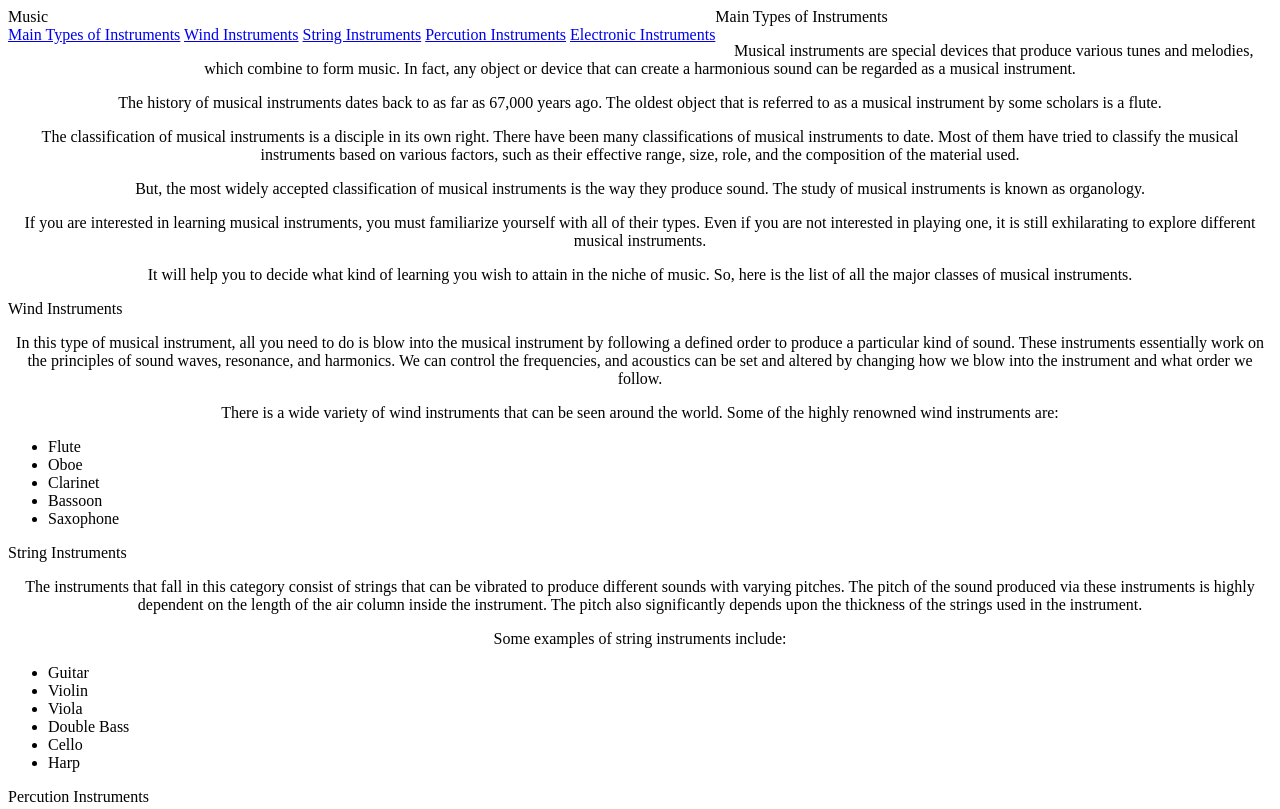
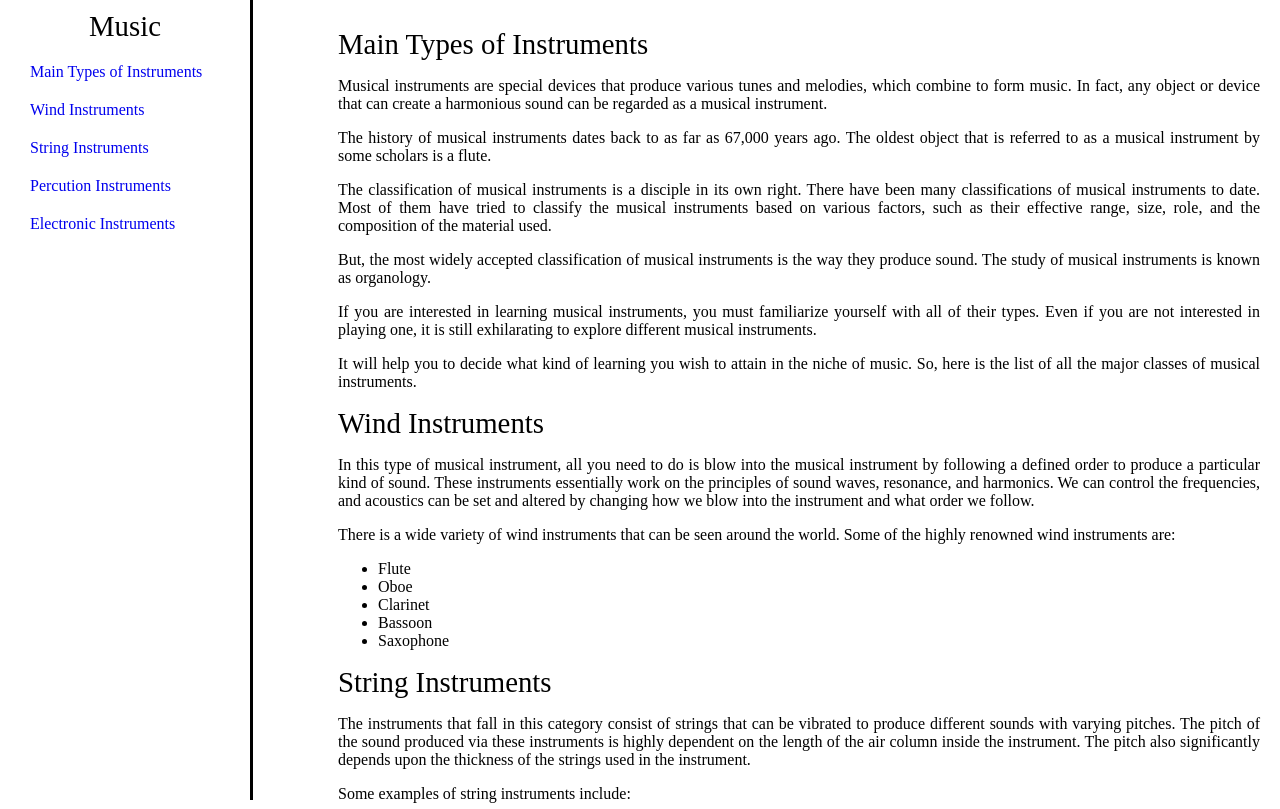
Before and after one commit to alvaroiporre/MicroverseDavidAlvaro, a plain HTML site: page index.html in a window 1280 px wide. Shown: the top 809 px of the page. Drawn offline with Linux system fonts and the light colour scheme.

Commit message:
css changes

```diff
--- a/css/style.css
+++ b/css/style.css
@@ -1,16 +1,47 @@
 #navbar{
     float: left;
+    min-width: 200px;
+    top: 0px;
+    left: 0px;
+    width: 250px;
+    height: 100%;
+    border-right: solid;
+    position: fixed;
+}
 
-}
-@media only screen and (max-width: 767px) and (orientation: portrait) {
-    /* portrait phones */
-    body{
-        margin: 2px;
+header {
+    color: black;
+    margin: 10px;
+    text-align: center;
+    font-size: 1.8em;
+    font-weight: thin;
+  }
+
+  #navbar a {
+    display: block;
+    padding: 10px 30px;
+    text-decoration: none;
+    cursor: pointer;
+  }
+
+  #main-doc {
+    position: absolute;
+    margin-left: 310px;
+    padding: 20px;
+    margin-bottom: 110px;
+  }
+
+#main-doc header {
+    text-align: left;
+    margin: 0px;
+  }
+
+@media only screen and (max-width: 400px) {
+    #main-doc {
+      margin-left: -10px;
     }
 }
 
-@media all and (min-width: 480px) {
-    p {
-      text-align: center;
-    }
+main {
+    text-align: justify;
 }
--- a/index.html
+++ b/index.html
@@ -2,7 +2,7 @@
 <html lang="en">
   <head>
     <meta charset="UTF-8">
-    <title>Fork Me! FCC: Test Suite Template</title>
+    <title>Instruments</title>
     <link rel="stylesheet" href="css/style.css">
   </head>
 
```
